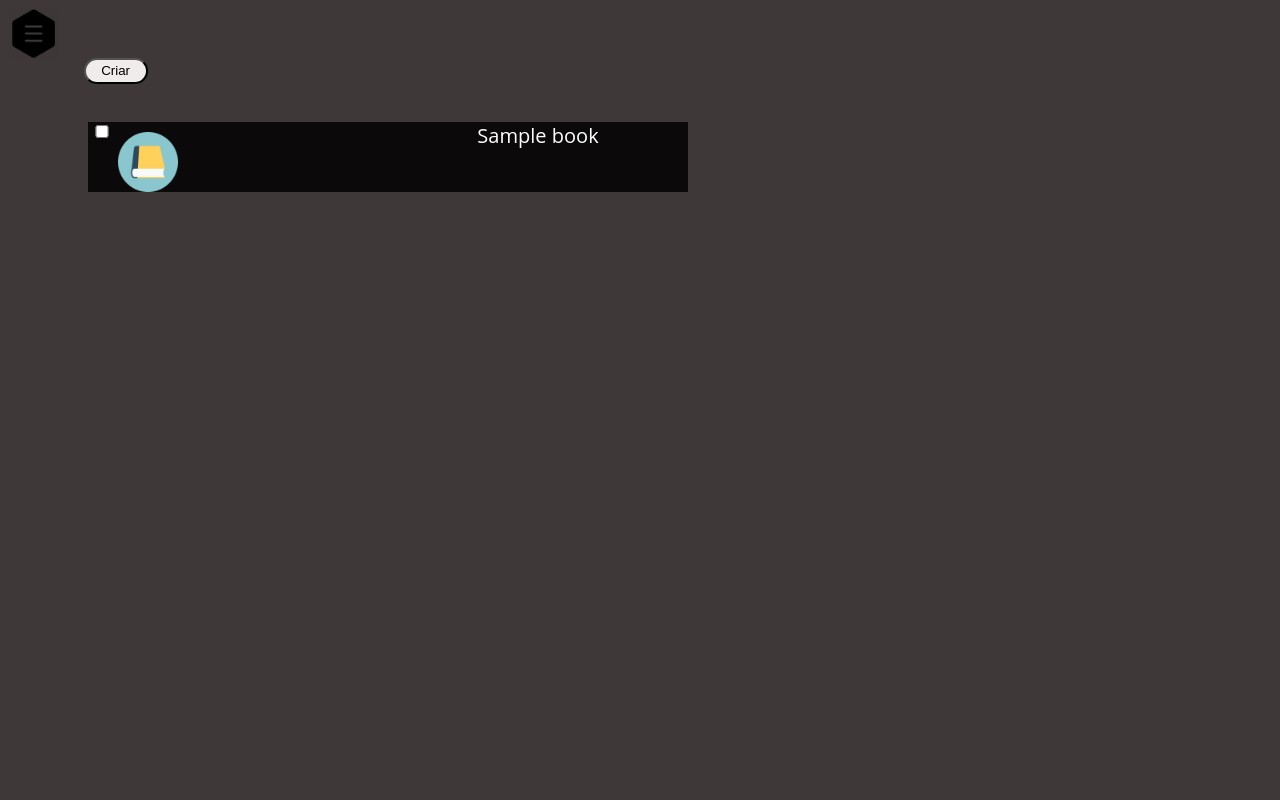
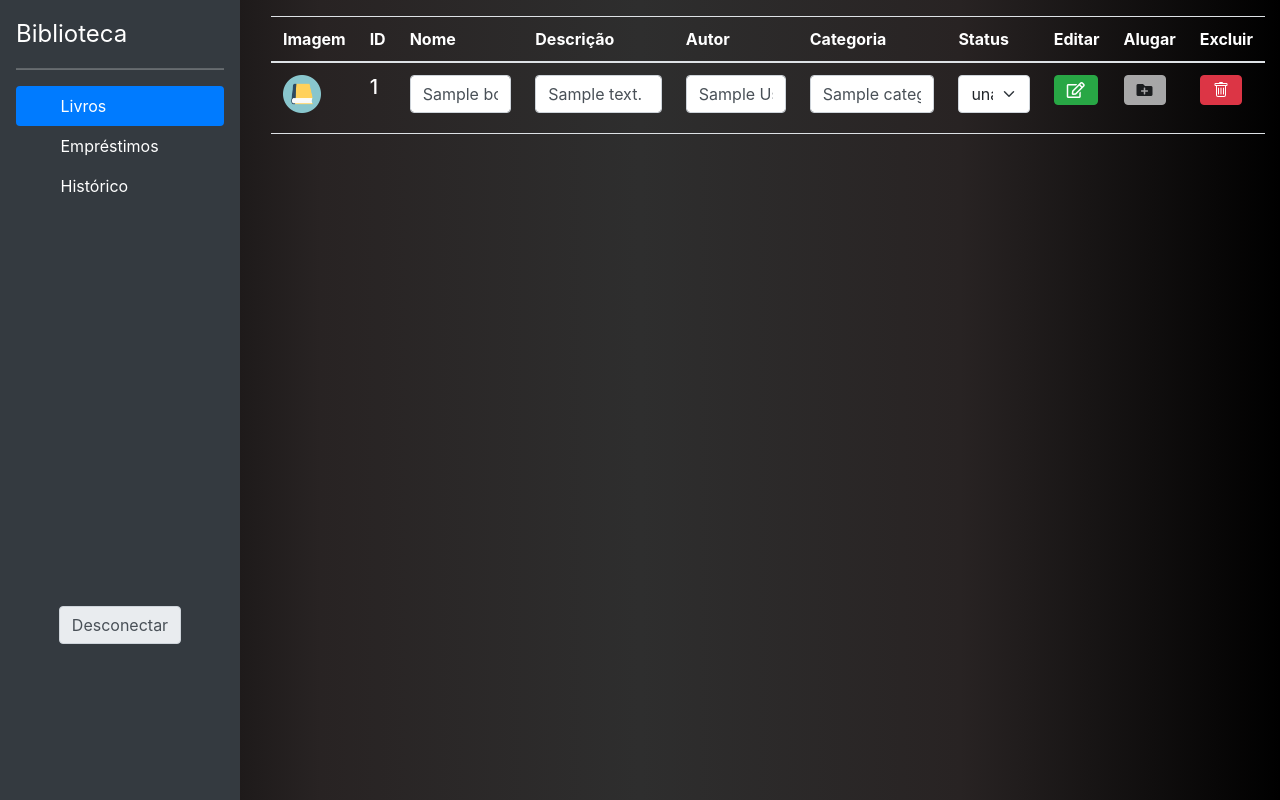
Before and after one commit to carloskbonet/Library, a PHP site: template View/Adm/books.php in a window 1280 px wide. Run offline with PHP 8.4, Linux system fonts and the light colour scheme; the template is opened without the code that fills it: most values are stand-ins (such as "Sample title", 1, 10 or a date in 2020); some libraries are stand-ins or nearby versions.

Commit message:
admin / modal
criação de modais para confirmação de operações ( não completo )

interface de livros para ADM feita

```diff
--- a/View/Adm/books.php
+++ b/View/Adm/books.php
@@ -1,66 +1,55 @@
 <html>
 <?php
-include("./View/Adm/home.php");
+include("./View/home.php");
 ?>
 
 <head>
     <title>Books</title>
-    <meta name="viewport" content="width=device-width, initial-scale=1.0">
-    <link href="../View/css/interface.css" rel="stylesheet">
+    <style>
+        th {
+            color: white;
+        }
+
+        td {
+            color: white;
+        }
+    </style>
 </head>
 
 <body>
     <div class="container">
-        <div class="create">
-            <button id="store-button" onclick=" document.getElementById('modal').style.display='block'">Criar</button>
-
-            <div id="modal">
-                <div class="form-modal">
-                    <button id="close-button" onclick="document.getElementById('modal').style.display='none'">X</button>
-                    <form action="/create-book" method="post" class="create-form">
-                        <label id="form-field-modal"> Nome :<br>
-                            <input type="text" name="name" id="form-input" required></label>
-
-                        <label id="form-field-modal"> Descrição :<br>
-                            <input type="text" name="description" id="form-input" required></label>
-
-                        <label id="form-field-modal"> Autor :<br>
-                            <input type="text" name="author" id="form-input" required></label>
-
-                        <label id="form-field-modal"> Categoria :<br>
-                            <input type="text" name="category" id="form-input" required></label>
-
-                        <label id="form-field-modal"> Status :<br>
-                            <select id="form-select-modal" name="status">
-                                <option>available</option>
-                                <option>unavailable</option>
-                            </select></label>
-
-                        <button type="submit" class="button-create">Criar novo livro</button>
-                    </form>
-                </div>
-            </div>
-        </div>
-
+        <table class="table overflow-auto" style="margin-top: 2vh;">
+            <thead>
+                <tr>
+                    <th scope="col">Imagem</th>
+                    <th scope="col">ID</th>
+                    <th scope="col">Nome</th>
+                    <th scope="col">Descrição</th>
+                    <th scope="col">Autor</th>
+                    <th scope="col">Categoria</th>
+                    <th scope="col">Status</th>
+                    <th scope="col">Editar</th>
+                    <th scope="col">Alugar</th>
+                    <th scope="col">Excluir</th>
+                </tr>
+            </thead>
+            <tbody>
                 <?php foreach ($books as $book) { ?>
                     <a>
-                <div class="book-card" onclick="<?php $id = $book['id']; ?>">
-                    <img src="../View/resources/images/icon-book.png">
-                    <label> <?= $book['name'] ?> </label>
-
-                    <input type="checkbox" id="open-modal" class="open-modal">
-                    <div id="modal-loan">
-                        <div class="modal-content">
-                            <label id="modal-label">ID:<br> <?= $book['id'] ?></label>
-
-                            <form action="/edit-book" method="POST">
-                                <input type="hidden" name="id" value="<?= $book['id'] ?>">
-                                <label id="modal-label">Nome:<br><input type="text" name="name-edit" value="<?= $book['name'] ?>" required></label>
-                                <label id="modal-label">Descrição:<br><input type="text" name="description-edit" value="<?= $book['description'] ?>" required></label>
-                                <label id="modal-label">Autor:<br><input type="text" name="author-edit" value="<?= $book['author'] ?>" required></label>
-                                <label id="modal-label">Categoria:<br><input type="text" name="category-edit" value="<?= $book['category'] ?>" required></label>
-                                <label id="modal-label">Status:<br>
-                                    <select name="status-edit">
+                        <tr>
+                            <td><img src="../View/resources/images/icon-book.png" style="width: 3vw;"></td>
+                            <th scope="row">
+                                <h5><?= $book['id'] ?></h5>
+                            </th>
+                            <form action="" method="POST">
+                                <div class="input-group">
+                                    <td><input class="form-control" type="text" name="name-edit" value="<?= $book['name'] ?>" required></td>
+                                    <td><input class="form-control" type="text" name="description-edit" value="<?= $book['description'] ?>" required></td>
+                                    <td><input class="form-control" type="text" name="author-edit" value="<?= $book['author'] ?>" required></td>
+                                    <td><input class="form-control" type="text" name="category-edit" value="<?= $book['category'] ?>" required></td>
+                                </div>
+                                <td>
+                                    <select class="form-select w-100 h-100" name="status-edit">
                                         <?php if ($book['status'] == 'available') { ?>
                                             <option selected="selected">
                                                 available
@@ -76,28 +65,41 @@ include("./View/Adm/home.php");
                                                 unavailable
                                             </option>
                                         <?php }  ?>
-                                    </select></label>
+                                    </select>
+                                </td>
+                                <td><button type="submit" class="btn btn-success"><i class="far fa-edit	"></i></button></td>
+                            </form>
 
-                                    <button type="submit" class="edit-button">Editar</button>
-                            </form>
-                            <br>
                             <?php if ($book['status'] == 'available') { ?>
                                 <form action="/loan-book" method="POST">
                                     <input type="hidden" name="id-loan" value="<?= $book['id'] ?>">
-                                    <button type="submit" class="loan-button">Alugar</button>
+                                    <td><button type="button" class="btn btn-light w-10"><i class="fas fa-folder-plus"></i></button></td>
                                 </form>
+                            <?php } else { ?>
+                                    <td><button type="button" class="btn btn-light w-10" disabled><i class="fas fa-folder-plus"></i></button></td>
                             <?php } ?>
+
+                            <td>
                                 <form action="/delete-book" method="POST">
                                     <input type="hidden" name="id-del" value="<?= $book['id'] ?>">
-                                <button type="submit" class="delete-button">Deletar</button>
+                                    <button type="submit" class="btn btn-danger"><i class="material-icons">
+                                    <svg xmlns="http://www.w3.org/2000/svg" width="16" height="16" fill="currentColor" class="bi bi-trash" viewBox="0 0 16 16">
+  <path d="M5.5 5.5A.5.5 0 0 1 6 6v6a.5.5 0 0 1-1 0V6a.5.5 0 0 1 .5-.5zm2.5 0a.5.5 0 0 1 .5.5v6a.5.5 0 0 1-1 0V6a.5.5 0 0 1 .5-.5zm3 .5a.5.5 0 0 0-1 0v6a.5.5 0 0 0 1 0V6z"></path>
+  <path fill-rule="evenodd" d="M14.5 3a1 1 0 0 1-1 1H13v9a2 2 0 0 1-2 2H5a2 2 0 0 1-2-2V4h-.5a1 1 0 0 1-1-1V2a1 1 0 0 1 1-1H6a1 1 0 0 1 1-1h2a1 1 0 0 1 1 1h3.5a1 1 0 0 1 1 1v1zM4.118 4 4 4.059V13a1 1 0 0 0 1 1h6a1 1 0 0 0 1-1V4.059L11.882 4H4.118zM2.5 3V2h11v1h-11z"></path>
+</svg>
+                                    </button>
+
                                 </form>
-                        </div>
-                    </div>
-                </div>
+                            </td>
+                        </tr>
                     </a>
 
                 <?php } ?>
+            </tbody>
+        </table>
     </div>
 </body>
 
+
+
 </html>
```
Also changed, not shown: View/Adm/Create/register_book.php (added, +32 -0 lines), View/books.php (+53 -10 lines), View/historic.php (+35 -20 lines), View/loan.php (+35 -21 lines). Lines whose indentation alone changed are shown as unchanged.
